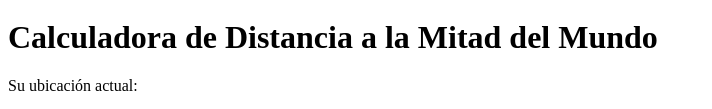
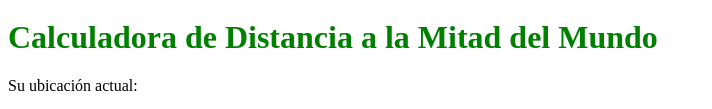
Before and after one commit to mariazhingri/Taller_DAW, a plain HTML site: page Index.html in a window 1280 px wide. Shown: the part 522-631 px from the top of the page, without its empty margins (0-712 px from the left). Drawn offline with Linux system fonts and the light colour scheme.

Commit message:
Update Index.html

```diff
--- a/Index.html
+++ b/Index.html
@@ -4,7 +4,7 @@
 
 <body>
 
-    <h1>Calculadora de Distancia a la Mitad del Mundo</h1>
+    <h1 style="color:green;">Calculadora de Distancia a la Mitad del Mundo</h1>
 
     <p>Su ubicación actual: <span id="location"></span></p>
 
```
